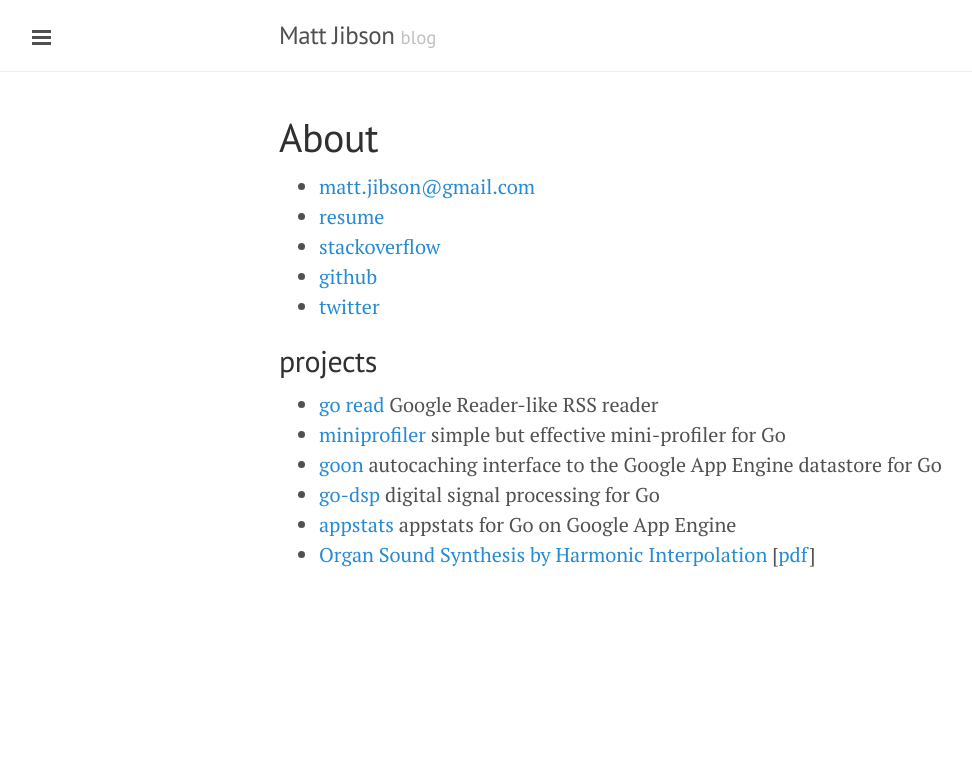
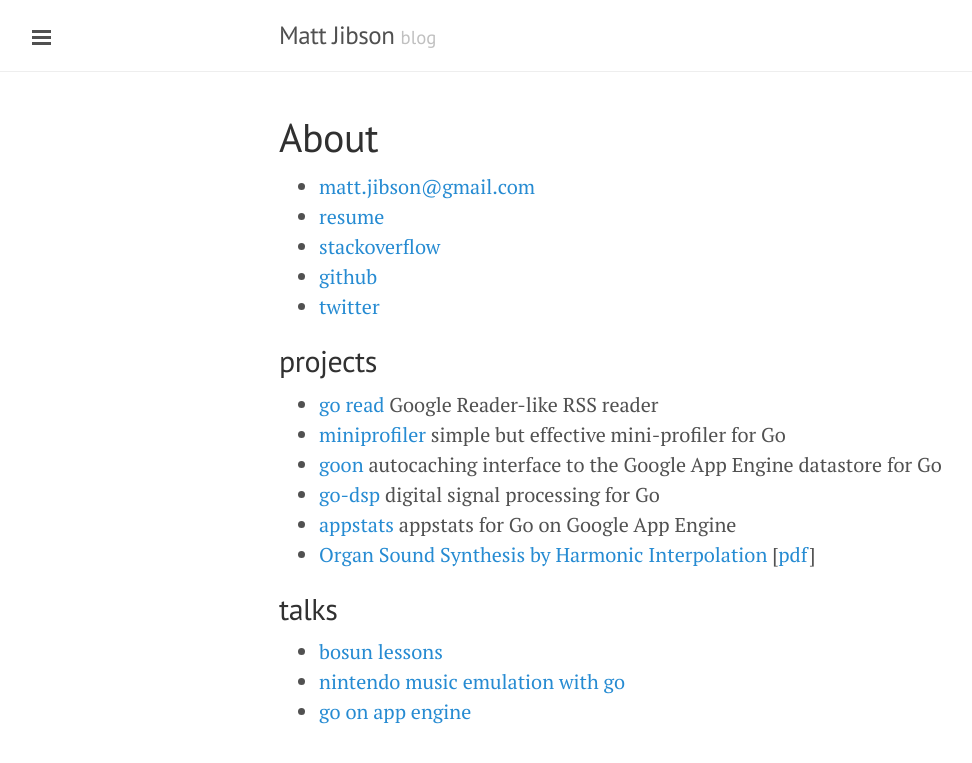
Before and after one commit to mjibson/mjibson.github.io, a Jekyll site: the page built from about.md, in a window 1280 px wide. Shown: the top 763 px of the page, without its empty margins (1-973 px from the left). Built offline with Jekyll 4.4.1, drawn with Linux system fonts in a browser that asks for light colours; Markdown is read by kramdown in place of the engine named in the settings.

Commit message:
Link talks

```diff
--- a/about.md
+++ b/about.md
@@ -17,3 +17,9 @@ title: About
 * [go-dsp](https://github.com/mjibson/go-dsp) digital signal processing for Go
 * [appstats](https://github.com/mjibson/appstats) appstats for Go on Google App Engine
 * [Organ Sound Synthesis by Harmonic Interpolation](/pubs/schalmei) [[pdf](/pubs/schalmei/schalmei.pdf)]
+
+## talks
+
+* [bosun lessons](http://go-talks.appspot.com/github.com/mjibson/talks/bosun-lessons/bosun-lessons.slide#1)
+* [nintendo music emulation with go](http://go-talks.appspot.com/github.com/mjibson/talks/nintendo-music-emulation-go/nintendo-music-emulation-go.slide#1)
+* [go on app engine](http://go-talks.appspot.com/github.com/mjibson/talks/go-on-appengine/go-on-appengine.slide#1)
```
